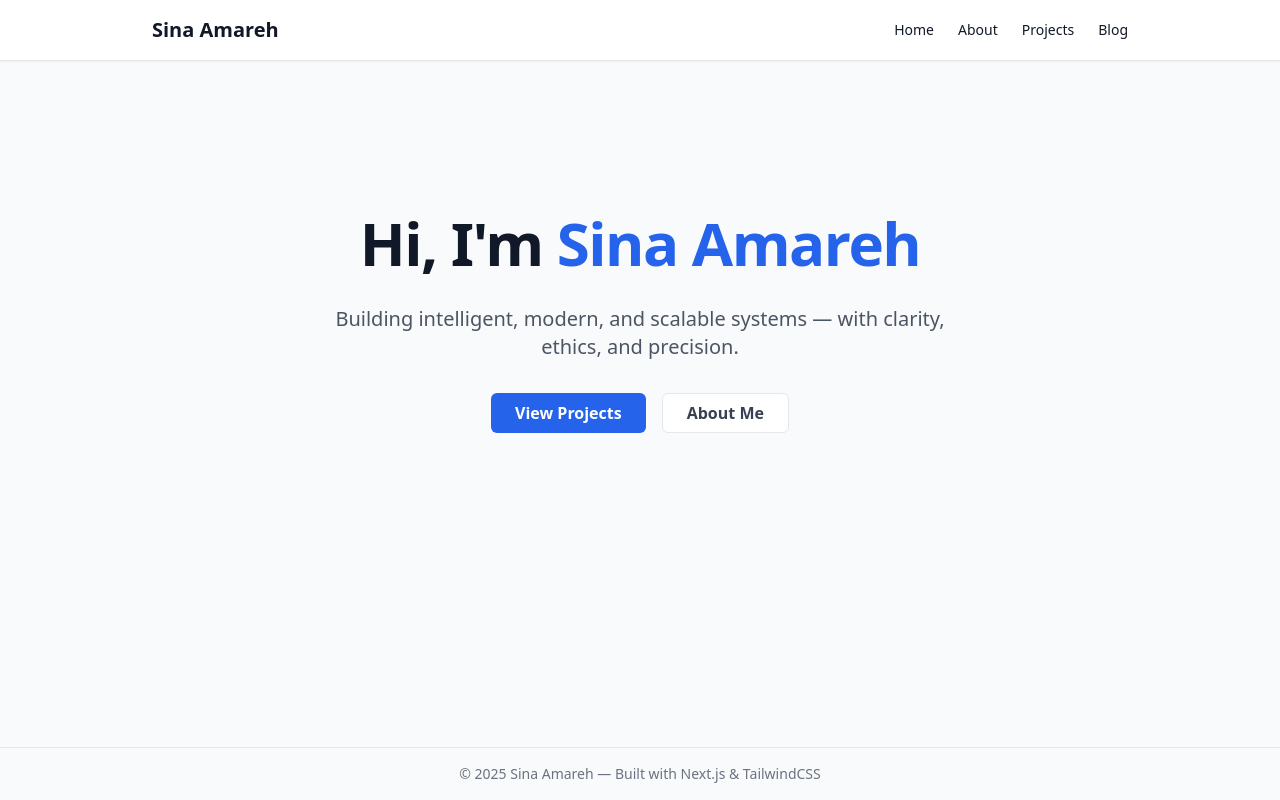
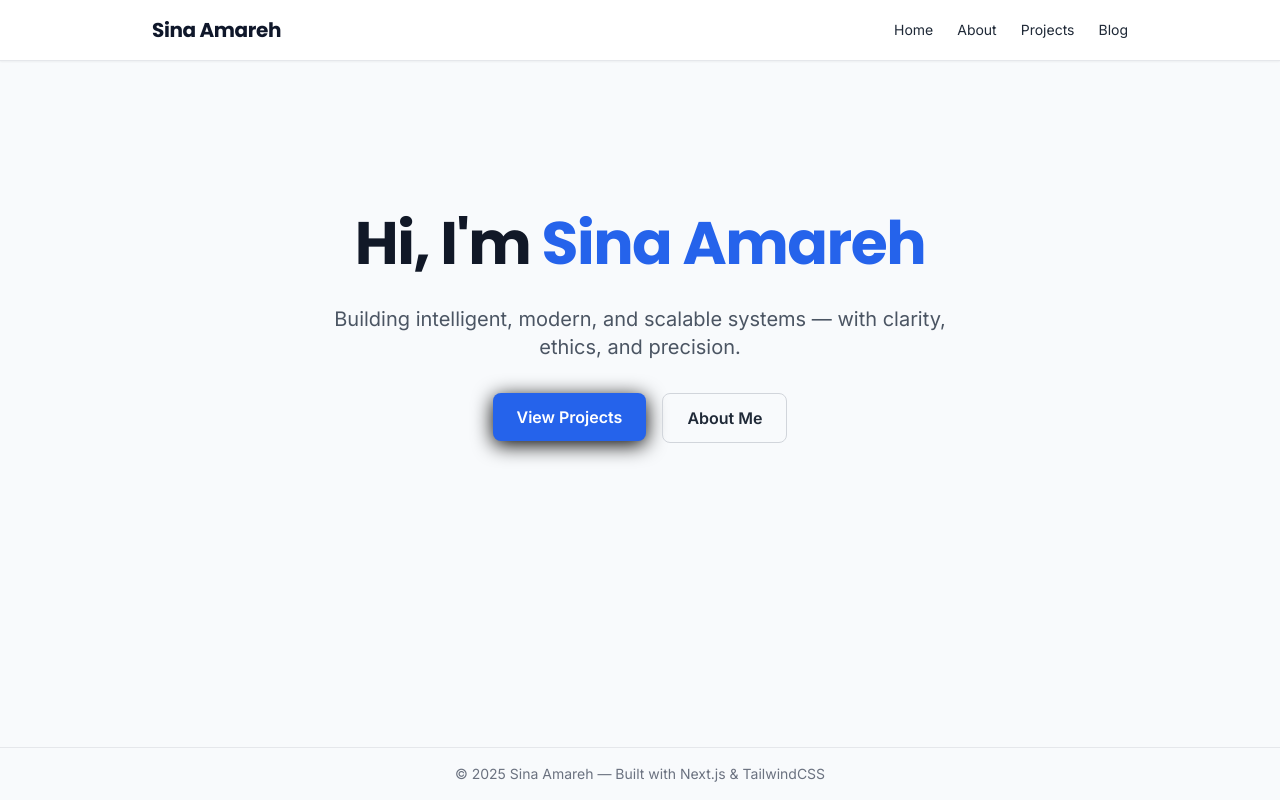
Before and after one commit to Sina-Amare/Portfolio, a Next.js app: page / in a window 1280 px wide. Built offline with nearby package versions, Linux system fonts and the light colour scheme.

Commit message:
feat(task-1.4): defined and applied brand styling system

```diff
--- a/app/(site)/layout.tsx
+++ b/app/(site)/layout.tsx
@@ -1,20 +1,28 @@
 import "../../styles/globals.css";
 import Link from "next/link";
 import { Metadata } from "next";
+import { Inter, Poppins } from "next/font/google";
+
+const inter = Inter({ subsets: ["latin"], variable: "--font-inter" });
+const poppins = Poppins({
+  subsets: ["latin"],
+  weight: ["400", "600", "700"],
+  variable: "--font-poppins",
+});
 
 export const metadata: Metadata = {
-  title: "Sina Amareh | Portfolio",
-  description: "Portfolio and Blog — Sina Amareh",
+  title: "Sina Amareh — Portfolio",
+  description: "Professional AI Engineering Portfolio by Sina Amareh",
 };
 
 export default function SiteLayout({ children }: { children: React.ReactNode }) {
   return (
-    <html lang="en">
-      <body className="bg-gray-50 text-gray-900 font-sans min-h-screen flex flex-col">
+    <html lang="en" className={`${inter.variable} ${poppins.variable}`}>
+      <body className="bg-brand-light text-gray-800 antialiased min-h-screen flex flex-col">
         <header className="border-b bg-white shadow-sm sticky top-0 z-50">
           <nav className="max-w-5xl mx-auto flex justify-between items-center py-4 px-6">
-            <h1 className="text-xl font-bold">Sina Amareh</h1>
-            <ul className="flex space-x-6 text-sm">
+            <h1 className="text-xl font-bold font-display">Sina Amareh</h1>
+            <ul className="flex space-x-6 text-sm font-sans">
               <li>
                 <Link href="/">Home</Link>
               </li>
@@ -33,7 +41,7 @@ export default function SiteLayout({ children }: { children: React.ReactNode })
 
         <main className="flex-1 max-w-5xl mx-auto p-6">{children}</main>
 
-        <footer className="border-t py-4 text-center text-sm text-gray-500">
+        <footer className="border-t py-4 text-center text-sm text-gray-500 font-sans">
           © {new Date().getFullYear()} Sina Amareh — Built with Next.js & TailwindCSS
         </footer>
       </body>
--- a/components/ui/button.tsx
+++ b/components/ui/button.tsx
@@ -4,27 +4,23 @@ import { cva, type VariantProps } from "class-variance-authority";
 import { cn } from "@/lib/utils";
 
 const buttonVariants = cva(
-  "inline-flex items-center justify-center whitespace-nowrap rounded-md text-sm font-medium transition-colors focus-visible:outline-none focus-visible:ring-2 focus-visible:ring-blue-500 focus-visible:ring-offset-2 disabled:pointer-events-none disabled:opacity-50",
+  "inline-flex items-center justify-center rounded-lg font-semibold transition-all duration-300",
   {
     variants: {
       variant: {
-        default: "bg-blue-600 text-white hover:bg-blue-700",
-        destructive: "bg-red-600 text-white hover:bg-red-700",
-        outline: "border border-gray-30 bg-white hover:bg-gray-100 text-gray-700",
-        secondary: "bg-gray-100 text-gray-700 hover:bg-gray-200",
-        ghost: "hover:bg-gray-100 text-gray-700",
-        link: "text-blue-600 underline-offset-4 hover:underline",
+        primary: "bg-brand-primary text-white hover:bg-blue-700 shadow-soft",
+        accent: "bg-brand-accent text-white hover:bg-cyan-500 shadow-soft",
+        outline: "border border-gray-300 text-gray-800 hover:bg-gray-100",
       },
       size: {
-        default: "h-10 px-4 py-2",
-        sm: "h-9 rounded-md px-3",
-        lg: "h-11 rounded-md px-8",
-        icon: "h-10 w-10",
+        sm: "px-3 py-2 text-sm",
+        md: "px-5 py-3 text-base",
+        lg: "px-6 py-3 text-lg",
       },
     },
     defaultVariants: {
-      variant: "default",
-      size: "default",
+      variant: "primary",
+      size: "md",
     },
   }
 );
--- a/styles/globals.css
+++ b/styles/globals.css
@@ -20,3 +20,32 @@ body {
   -webkit-font-smoothing: antialiased;
   text-rendering: optimizeLegibility;
 }
+
+h1,
+h2,
+h3,
+h4,
+h5,
+h6 {
+  font-family: var(--font-poppins);
+  font-weight: 700;
+  letter-spacing: -0.02em;
+  color: #0f172a;
+}
+
+p {
+  font-family: var(--font-inter);
+  line-height: 1.75;
+  color: #334155;
+}
+
+a {
+  transition:
+    color 0.3s ease,
+    transform 0.2s ease;
+}
+
+a:hover {
+  color: #2563eb;
+  transform: translateY(-1px);
+}
--- a/tailwind.config.js
+++ b/tailwind.config.js
@@ -1,13 +1,28 @@
-/** @type {import('tailwindcss').Config} */
+const { fontFamily } = require("tailwindcss/defaultTheme");
+
 module.exports = {
-  content: ["./app/**/*.{js,ts,jsx,tsx}", "./components/**/*.{js,ts,jsx,tsx}"],
+  content: [
+    "./app/**/*.{ts,tsx}",
+    "./components/**/*.{ts,tsx}",
+    "./styles/**/*.css",
+    "./docs/**/*.{md,mdx}",
+  ],
   theme: {
     extend: {
       colors: {
         brand: {
-          blue: "#2563eb",
-          dark: "#1e293b",
+          primary: "#2563EB", // modern blue
+          accent: "#06B6D4", // cyan accent
+          dark: "#0F172A", // near-black navy
+          light: "#F8FAFC", // soft white
         },
+      },
+      fontFamily: {
+        sans: ["Inter", ...fontFamily.sans],
+        display: ["Poppins", ...fontFamily.sans],
+      },
+      boxShadow: {
+        soft: "0 4px 20px rgba(0,0,0.05)",
       },
       transitionTimingFunction: {
         smooth: "cubic-bezier(0.4, 0, 0.2, 1)",
```
Also changed, not shown: 1 other file (tests, documents, lock files or other folders).
